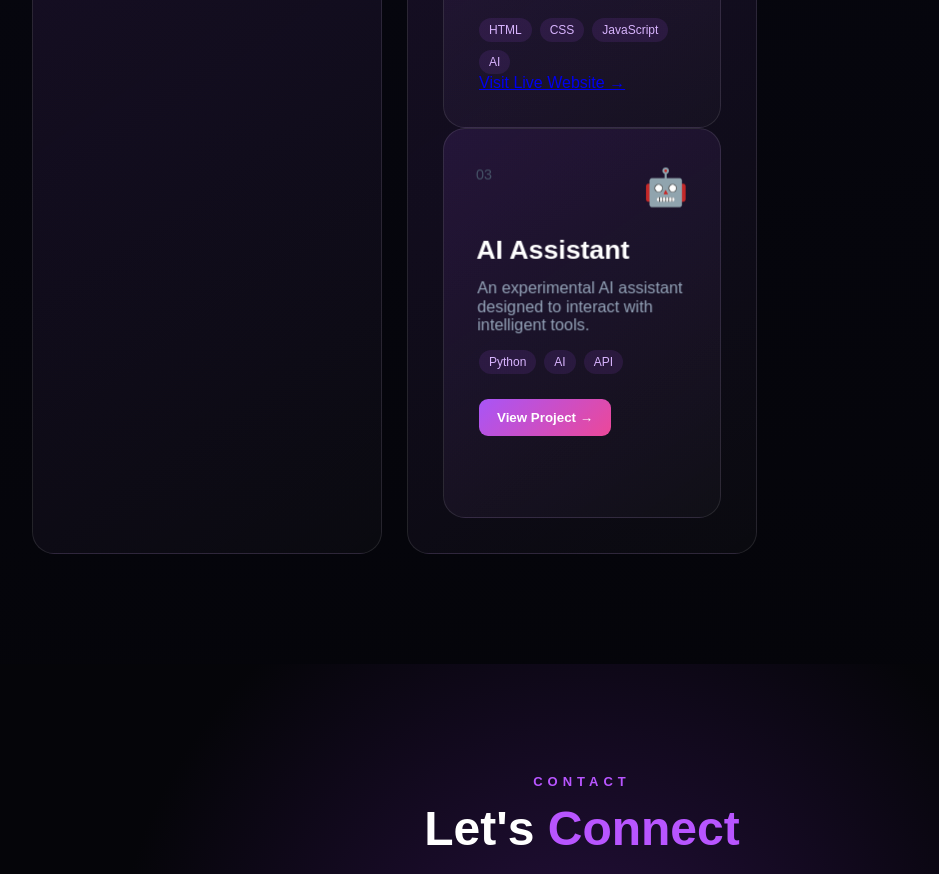
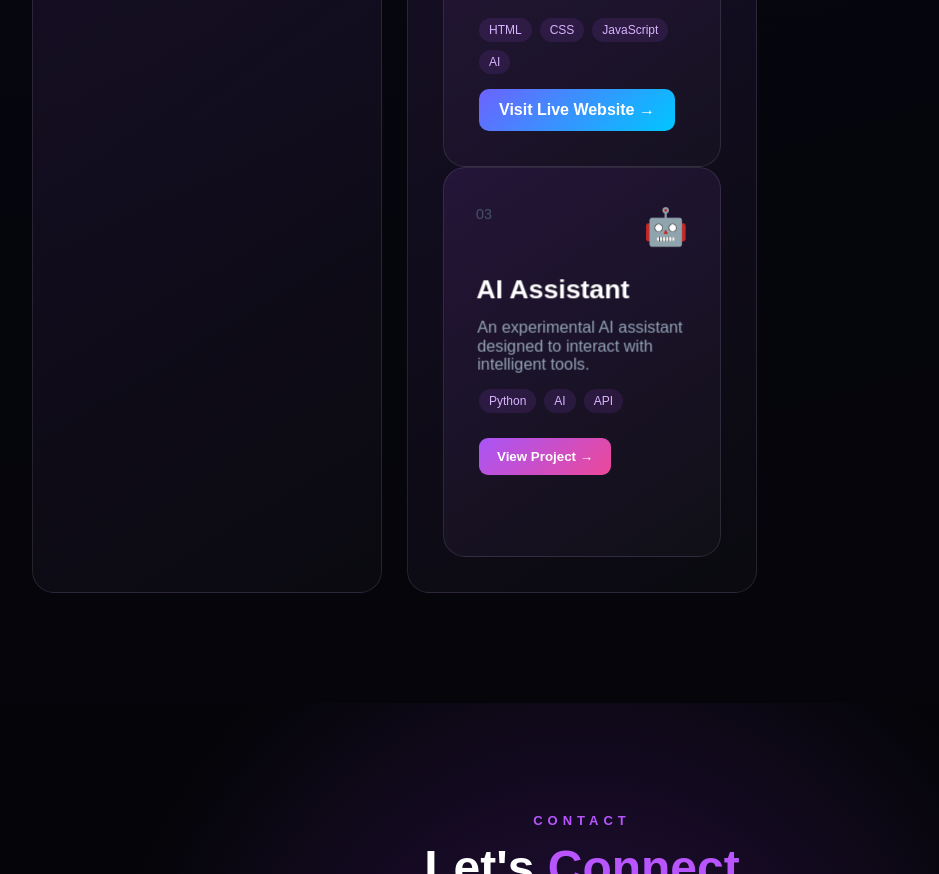
Before and after one commit to harinath55260/portfolio, a plain HTML site: page index.html in a window 1280 px wide. Shown: the part 3031-3905 px from the top of the page, without its empty margins (58-997 px from the left). Drawn offline with Linux system fonts and the light colour scheme.

Commit message:
Add project link styles with hover effects
Added styles for project link with hover effects.

```diff
--- a/style.css
+++ b/style.css
@@ -1073,3 +1073,21 @@ footer {
         font-size: 38px;
     }
 }
+
+
+.project-link {
+    display: inline-block;
+    margin-top: 15px;
+    padding: 12px 20px;
+    background: linear-gradient(135deg, #6c63ff, #00c6ff);
+    color: white;
+    text-decoration: none;
+    border-radius: 10px;
+    font-weight: 600;
+    transition: 0.3s ease;
+}
+
+.project-link:hover {
+    transform: translateY(-4px);
+    box-shadow: 0 8px 20px rgba(0, 198, 255, 0.3);
+}
```
